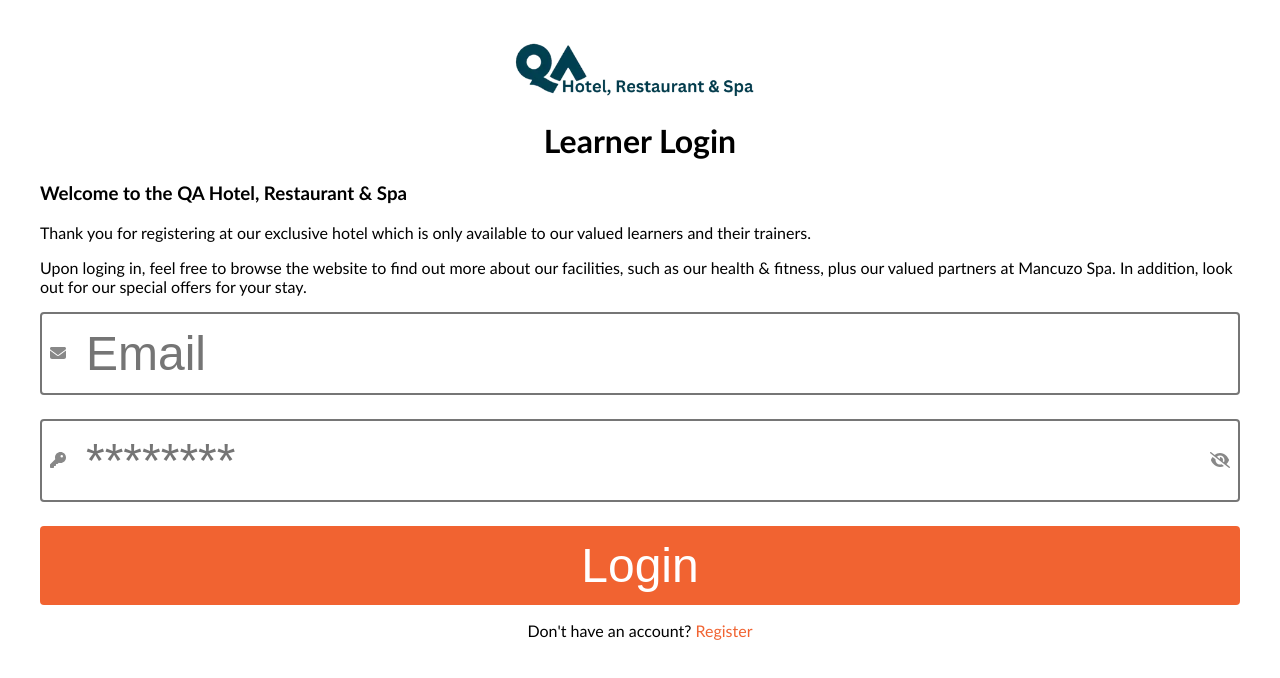
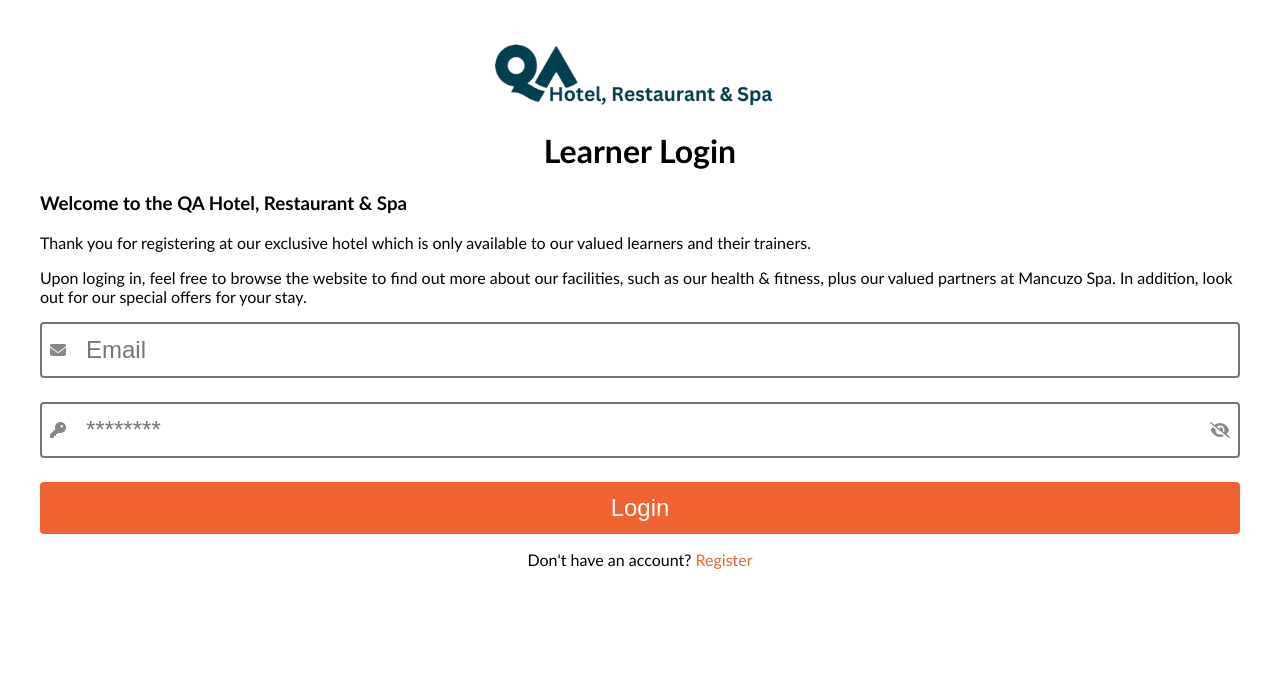
Before and after one commit to CameronGuthrie/qa_HRS, a React (Vite) app in the folder frontend/: page / in a window 1280 px wide. Shown: the top 678 px of the page. Built offline with nearby package versions, Linux system fonts and the light colour scheme.

Commit message:
updated font sizes

```diff
--- a/frontend/src/style.css
+++ b/frontend/src/style.css
@@ -32,7 +32,7 @@ h1, h2 {
 .logo-img {
   display: block;
   margin: 0 auto;
-  max-width: 300px; /* Adjust size as needed */
+  max-width: 350px; /* Adjust size as needed */
   height: auto;
 }
 
@@ -60,7 +60,7 @@ h1, h2 {
 }
 
 button, .form-control {
-  font-size: 3em;
+  font-size: 1.5em;
   width: 100%; /* Full width */
   box-sizing: border-box; /* Make sure padding is included in width */
   padding: 0.75rem 1.5rem; /* Adjusted padding */
```
